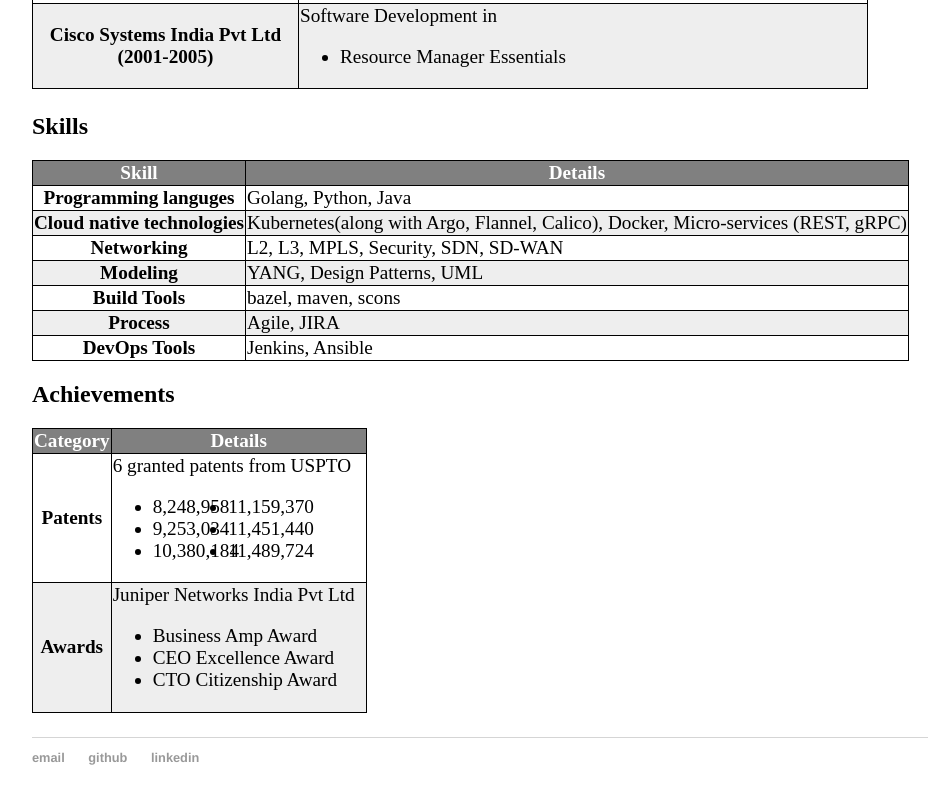
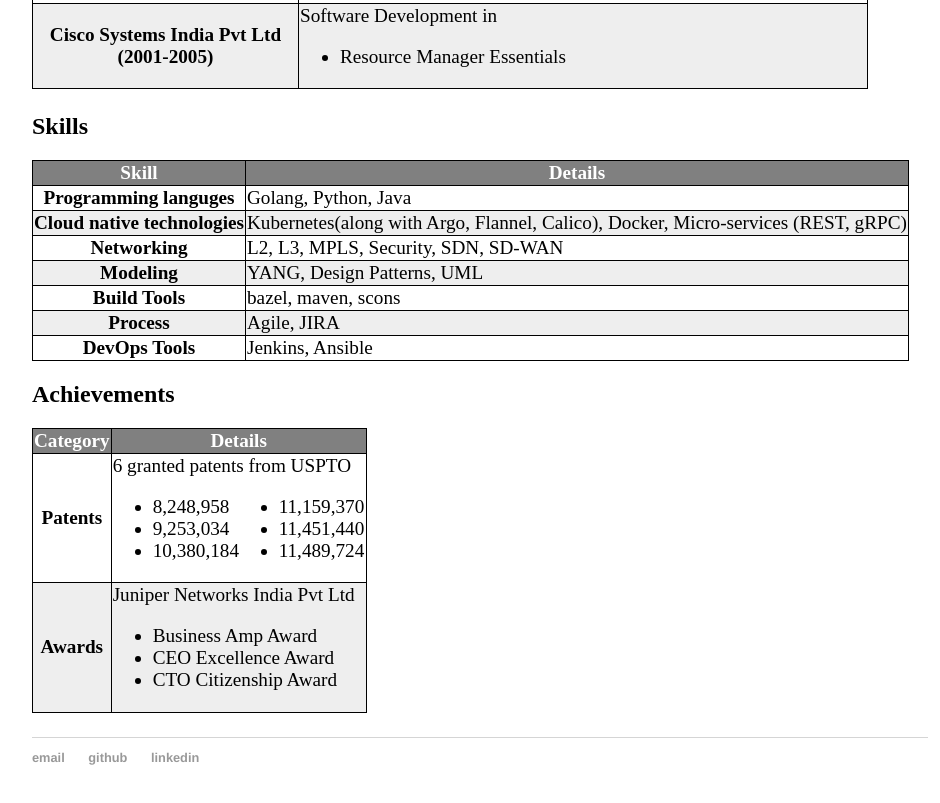
Before and after one commit to pradeep-hk/pradeep-hk.github.io, a plain HTML site: page about/index.html in a window 1280 px wide. Shown: the part 659-1462 px from the top of the page, without its empty margins (160-1100 px from the left). Drawn offline with Linux system fonts and the light colour scheme.

Commit message:
Update index.html

```diff
--- a/about/index.html
+++ b/about/index.html
@@ -124,14 +124,14 @@
                 <th>Patents</th>
                 <td>6 granted patents from USPTO
                   <div style="clear:both">
-                    <div style="width: 30%; float: left;">
+                    <div style="width: 50%; float: left;">
                       <ul>
                         <li>8,248,958</li>
                         <li>9,253,034</li>
                         <li>10,380,184</li>
                       </ul>
                     </div>
-                    <div style="width: 30%; float: left;">
+                    <div style="width: 50%; float: left;">
                       <ul>
                         <li>11,159,370</li>
                         <li>11,451,440</li>
```
